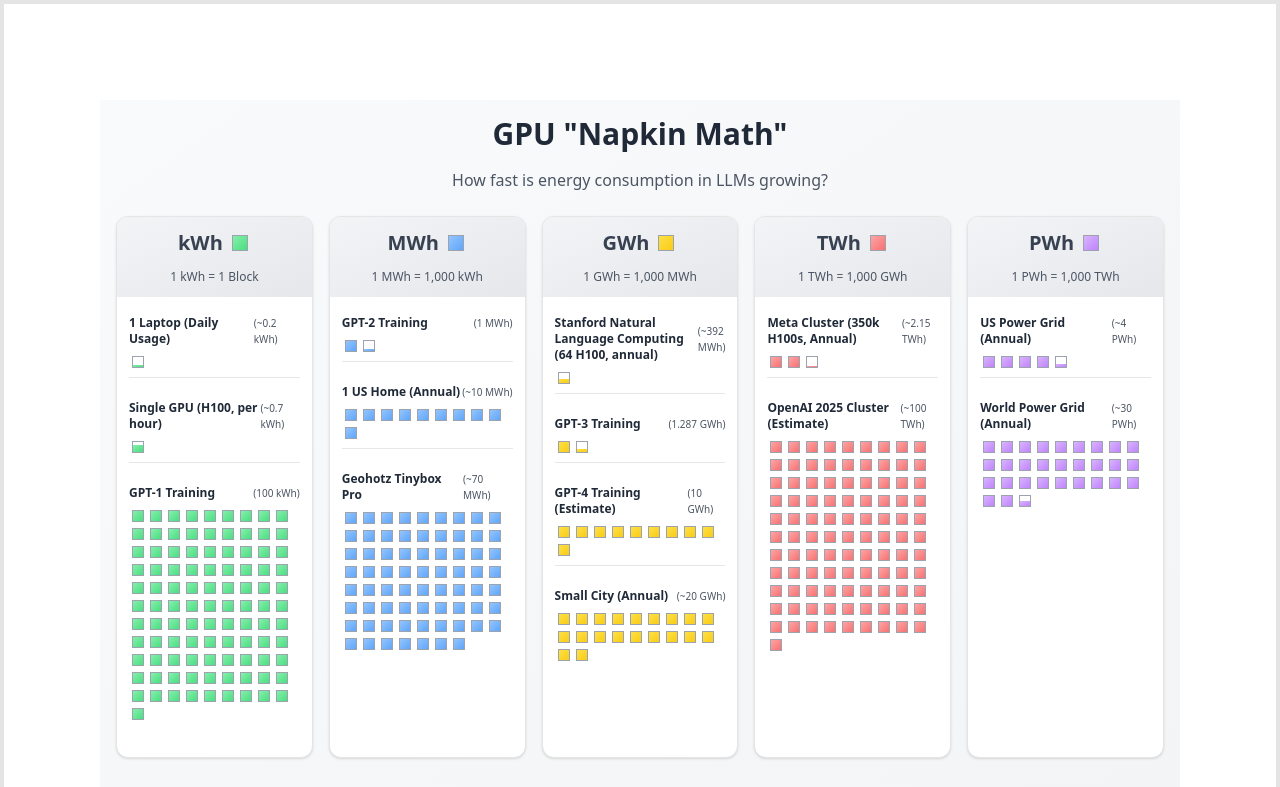
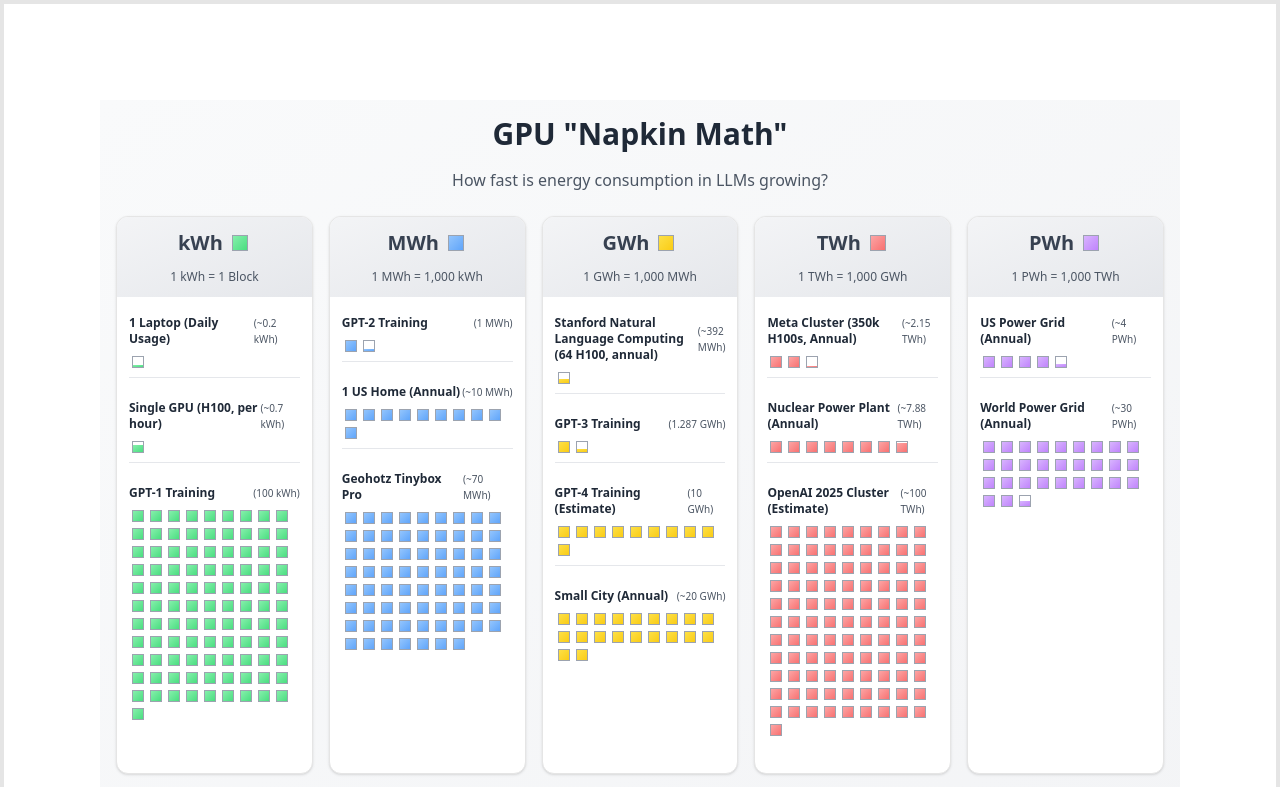
Before and after one commit to aniltolwani/gpu-latencies, a Next.js app: page / in a window 1280 px wide. Shown: the top 787 px of the page. Built offline with nearby package versions, Linux system fonts and the light colour scheme.

Commit message:
power plant

```diff
--- a/components/energy-consumption-visualization.tsx
+++ b/components/energy-consumption-visualization.tsx
@@ -34,6 +34,7 @@
   [
     { label: '1 TWh', blocks: 1, color: 'bg-red-300', scale: true },
     { label: 'Meta Cluster (350k H100s, Annual)', value: '~2.15 TWh', blocks: 2.15, color: 'bg-red-300' },
+    { label: 'Nuclear Power Plant (Annual)', value: '~7.88 TWh', blocks: 7.88, color: 'bg-red-300' },
     { label: 'OpenAI 2025 Cluster (Estimate)', value: '~100 TWh', blocks: 100, color: 'bg-red-300' },
   ],
   // Column 5: PWh (Extreme scale)
```
